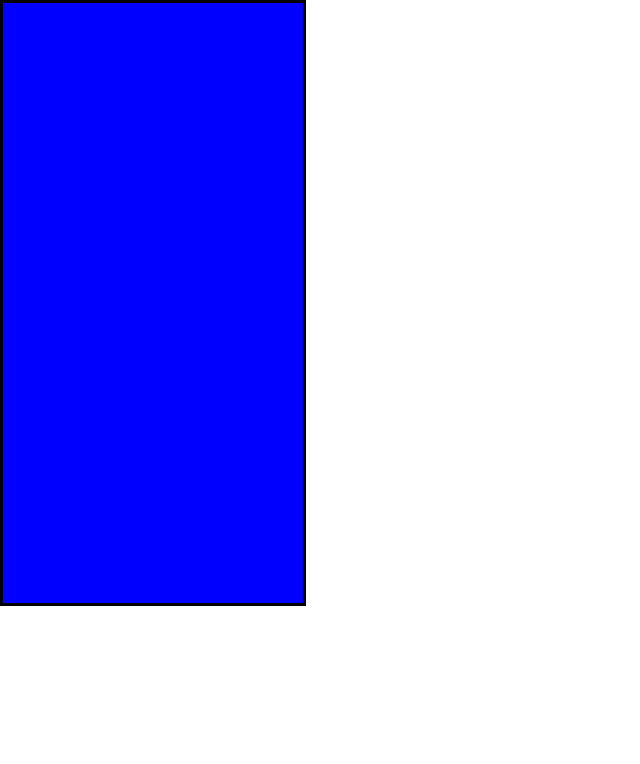
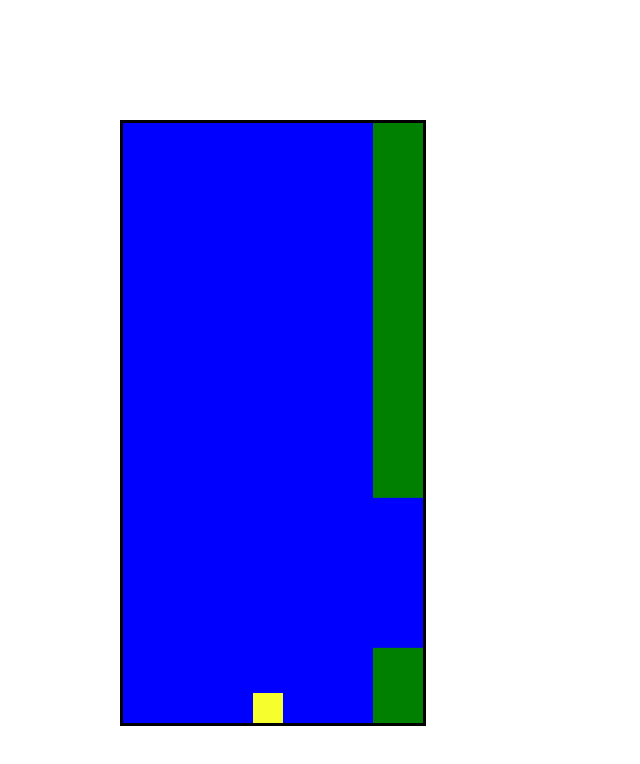
Before and after one commit to emigm99/FloppyBird, a plain HTML site: page index.html in a window 1280 px wide. Shown: the whole page, without its empty margins (0-640 px from the left). Drawn offline with Linux system fonts and the light colour scheme.

Commit message:
Introducción de los tubos y sus temaños random con la separacion

```diff
--- a/css/styles.css
+++ b/css/styles.css
@@ -1,5 +1,5 @@
 *{
-  margin: 0px;
+  margin: 40px;
   padding: 0px;
 }
 canvas{
--- a/js/bird.js
+++ b/js/bird.js
@@ -2,19 +2,22 @@
    var posY = 130;
    var posX = 130;
    var teclaC = 0;
+   var velocidad = 2;
 
 
    function iniciar() {
-
+     var tubou = new Image()
+     tubou.src = "./imgs/tubou.png"
 
      fondo();
      partesJuego();
+
      console.log("Iniciado");
    }
 
    function partesJuego() {
-
      setInterval(bird, 80);
+      tubo1();
    }
 
    function fondo() {
@@ -25,23 +28,45 @@
 
    function bird() {
 
-     console.log(posY);
      ctx = lienzo.getContext("2d");
-     ctx.clearRect(0, 0, 300, 600);
-     ctx.beginPath();
-     ctx.fillRect(posX,posY, 50, 50);
+     ctx.clearRect(30, 30, posX, posY);
      ctx.fillStyle = "#F7FE2E";
-     ctx.fill();
-     ctx.closePath();
+     ctx.fillRect(posX,posY, 30, 30);
+
+
 
      if(teclaC != 38){
-       posY = posY + 10;
+       posY = posY + velocidad;
+       velocidad++;
      }
 
      if(posY < 0){
        posY = 0;
      }
+     if(posY > 550){
+       posY = lienzo.height-30;
+     }
 
+   }
+
+   function tubo1(){
+
+     var alturabajo = Math.random()*550;
+     if (alturabajo < 200){
+       alturabajo= alturabajo+200;
+     }
+      var alturaarriba = alturabajo-150;
+     console.log(alturabajo);
+     ctx = lienzo.getContext("2d");
+     ctx.fillStyle = "green";
+     ctx.fillRect(250,alturabajo, 60,600-alturabajo);
+
+     ctx.fillStyle = "green";
+     ctx.fillRect(250,0, 60,alturaarriba);
+
+
+
+     console.log("Tubo");
    }
 
    document.onkeydown = function(event) {
@@ -54,8 +79,8 @@
 
      switch (teclaC) {
        case 38: //arriba
-       var cont = 0
-
+        velocidad= 0;
+        ctx.clearRect(50, 50, posX, posY);
          posY = posY - 100;
 
          break;
```
Also changed, not shown: imgs/tubod.png (added), imgs/tubou.png (added).
